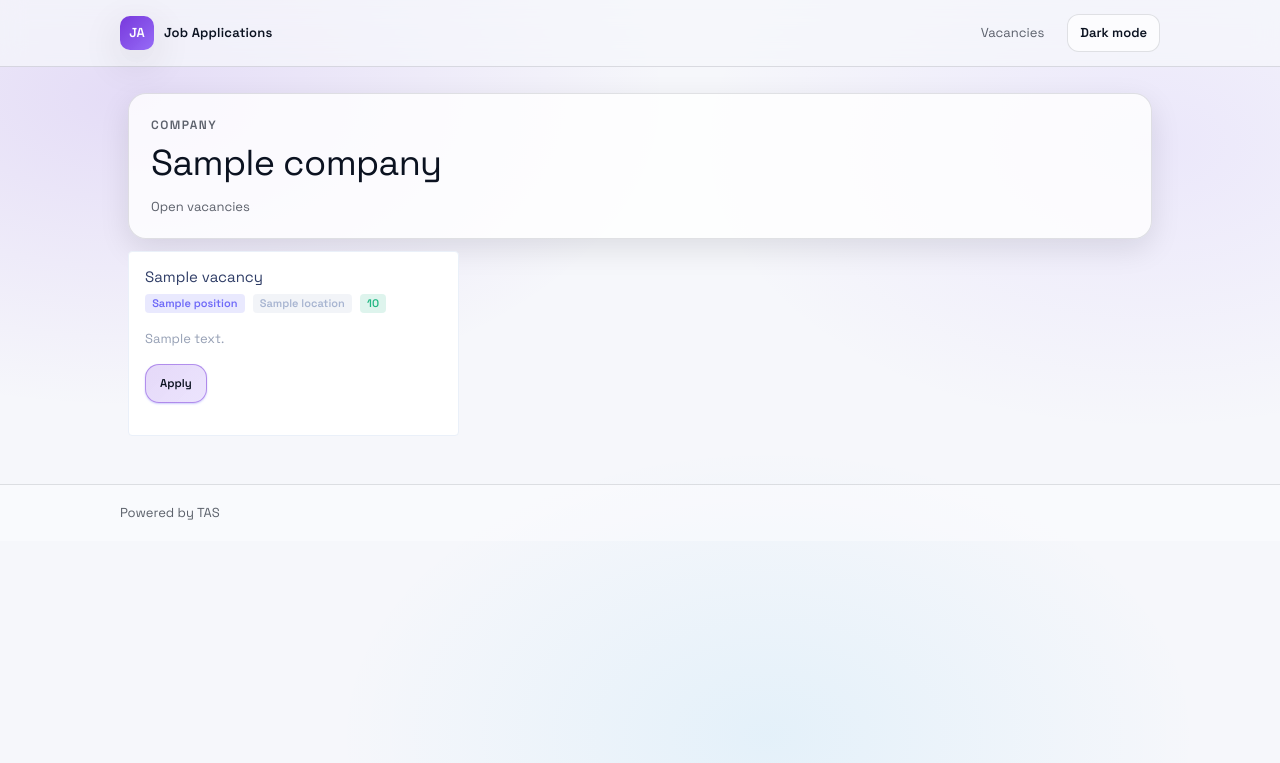
After one commit to Whit2776/ProdUp, a Django app: template job_application/templates/job_application/company_vacancies.html in a window 1280 px wide. The commit adds this page. Shown: the top 763 px of the page. Run offline with Django 3.2, Linux system fonts and the light colour scheme; the template is opened without the code that fills it: most values are stand-ins (such as "Sample title", 1, 10 or a date in 2020); some libraries are stand-ins or nearby versions.

Commit message:
Give companies dynamic vacancy pages

```diff
--- a/app_1/models.py
+++ b/app_1/models.py
@@ -38,6 +38,7 @@ class Company(models.Model):
   address = models.CharField(max_length= 1000, null = True)
   email = models.EmailField()
   phone_number = models.CharField(max_length= 20, null =True)
+  company_uuid = models.UUIDField(default=uuid4, unique=True, editable=False)
   created = models.DateTimeField(auto_now_add=True)
   updated = models.DateTimeField(auto_now=True)
   link = models.CharField(max_length=60, null = True)
--- a/job_application/forms.py
+++ b/job_application/forms.py
@@ -44,7 +44,7 @@ class ApplicantForm(forms.ModelForm):
         super().__init__(*args, **kwargs)
         self.vacancy = vacancy
 
-        company = getattr(vacancy.role, "company", None)
+        company = getattr(vacancy, "company", None) or getattr(vacancy.role, "company", None)
         if company is not None:
             self.fields["employment_type"].queryset = Employment_Type.objects.filter(company=company).order_by("type")
 
--- a/job_application/templates/job_application/application_success.html
+++ b/job_application/templates/job_application/application_success.html
@@ -9,7 +9,7 @@
       <h1 class="page-title">Application received</h1>
       <p class="muted">Thanks for applying for <strong>{{ vacancy.title }}</strong>. We will review your submission.</p>
       <div class="form-actions">
-        <a class="btn btn-primary" href="{% url 'job_application:vacancy_list' %}">View other vacancies</a>
+        <a class="btn btn-primary" href="{% url 'job_application:company_vacancies' company.company_uuid %}">View other vacancies</a>
       </div>
     </div>
   </section>
--- a/job_application/templates/job_application/base.html
+++ b/job_application/templates/job_application/base.html
@@ -36,12 +36,18 @@
   <body>
     <header class="site-header">
       <div class="container header-inner">
-        <a class="brand" href="{% url 'job_application:vacancy_list' %}">
+        {% if company %}
+          <a class="brand" href="{% url 'job_application:company_vacancies' company.company_uuid %}">
+        {% else %}
+          <a class="brand" href="#">
+        {% endif %}
           <span class="brand-mark">JA</span>
           <span class="brand-text">Job Applications</span>
         </a>
         <nav class="nav">
-          <a class="nav-link" href="{% url 'job_application:vacancy_list' %}">Vacancies</a>
+          {% if company %}
+            <a class="nav-link" href="{% url 'job_application:company_vacancies' company.company_uuid %}">Vacancies</a>
+          {% endif %}
           <button type="button" class="theme-toggle" id="themeToggle" aria-label="Toggle theme" title="Toggle theme">
             Theme
           </button>
--- /dev/null
+++ b/job_application/templates/job_application/company_vacancies.html
@@ -0,0 +1,46 @@
+{% extends "job_application/base.html" %}
+
+{% block title %}Vacancies | {{ company.name }}{% endblock %}
+
+{% block content %}
+  <section class="vacancy-header">
+    <div class="vacancy-header-card">
+      <div class="kicker">Company</div>
+      <h1 class="page-title">{{ company.name }}</h1>
+      <p class="muted mb-0">Open vacancies</p>
+    </div>
+  </section>
+
+  <section class="vacancy-list">
+    <div class="row g-3">
+      {% for vacancy in vacancies %}
+        <div class="col-12 col-md-6 col-xl-4">
+          <div class="card h-100">
+            <div class="card-body">
+              <h5 class="card-title mb-2">{{ vacancy.title }}</h5>
+              <div class="d-flex flex-wrap gap-2 mb-3">
+                <span class="badge bg-soft-primary text-primary">{{ vacancy.role.position }}</span>
+                <span class="badge bg-soft-secondary text-secondary">{{ vacancy.location }}</span>
+                <span class="badge bg-soft-success text-success">{{ vacancy.salary_range }}</span>
+              </div>
+              {% if vacancy.description %}
+                <p class="text-muted mb-3">{{ vacancy.description|truncatechars:160 }}</p>
+              {% else %}
+                <p class="text-muted mb-3">No description provided.</p>
+              {% endif %}
+              <a class="btn btn-primary btn-sm" href="{% url 'job_application:company_vacancy_detail' company.company_uuid vacancy.id %}">
+                Apply
+              </a>
+            </div>
+          </div>
+        </div>
+      {% empty %}
+        <div class="col-12">
+          <div class="text-center text-muted py-4">
+            No open vacancies are available right now.
+          </div>
+        </div>
+      {% endfor %}
+    </div>
+  </section>
+{% endblock %}
--- a/job_application/templates/job_application/vacancy_detail.html
+++ b/job_application/templates/job_application/vacancy_detail.html
@@ -57,7 +57,7 @@
 
         <div class="form-actions">
           <button class="btn btn-primary" type="submit">Submit Application</button>
-          <a class="btn btn-ghost" href="{% url 'job_application:vacancy_list' %}">Back to vacancies</a>
+          <a class="btn btn-ghost" href="{% url 'job_application:company_vacancies' company.company_uuid %}">Back to vacancies</a>
         </div>
       </form>
     </div>
--- a/tas/urls.py
+++ b/tas/urls.py
@@ -214,8 +214,8 @@ urlpatterns = [
     path('chat-api/', include('chat.api.urls')),
     #CHAT LINKS
     path('chat/', include('chat.urls')),
-    # Job application (public)
-    path('job-application/', include('job_application.urls')),
+    # Job application (public, company-scoped)
+    path('', include('job_application.urls')),
 ]
 
 urlpatterns+=static(settings.MEDIA_URL, document_root=settings.MEDIA_ROOT)
--- a/templates/dashboard/components/nav.html
+++ b/templates/dashboard/components/nav.html
@@ -491,7 +491,7 @@
                                     <a href="{% url 'job-application-create-vacancy' %}" class="nav-link ">Create Vacancy</a>
                                 </li>
                                 <li class="nav-item">
-                                    <a href="{% url 'job_application:vacancy_list' %}" class="nav-link " target="_blank" rel="noopener">Public Vacancies</a>
+                                    <a href="{% url 'job_application:company_vacancies' company.company_uuid %}" class="nav-link " target="_blank" rel="noopener">Public Vacancies</a>
                                 </li>
                             </ul><!--end nav-->
                         </div>
```
Also changed, not shown: app_1/dashboard.py (+4 -3 lines), job_application/models.py (+12 -1 lines), job_application/urls.py (+15 -3 lines), job_application/views.py (+41 -13 lines), templates/dashboard/vacancy_applicants.html (+7 -7 lines), app_1/migrations/0050_company_company_uuid.py (added), app_1/migrations/0067_merge_20260316_2021.py (added), job_application/migrations/0001_initial.py, job_application/migrations/0002_vacancy_company.py, job_application/migrations/0003_vacancy_company_required.py (added).
